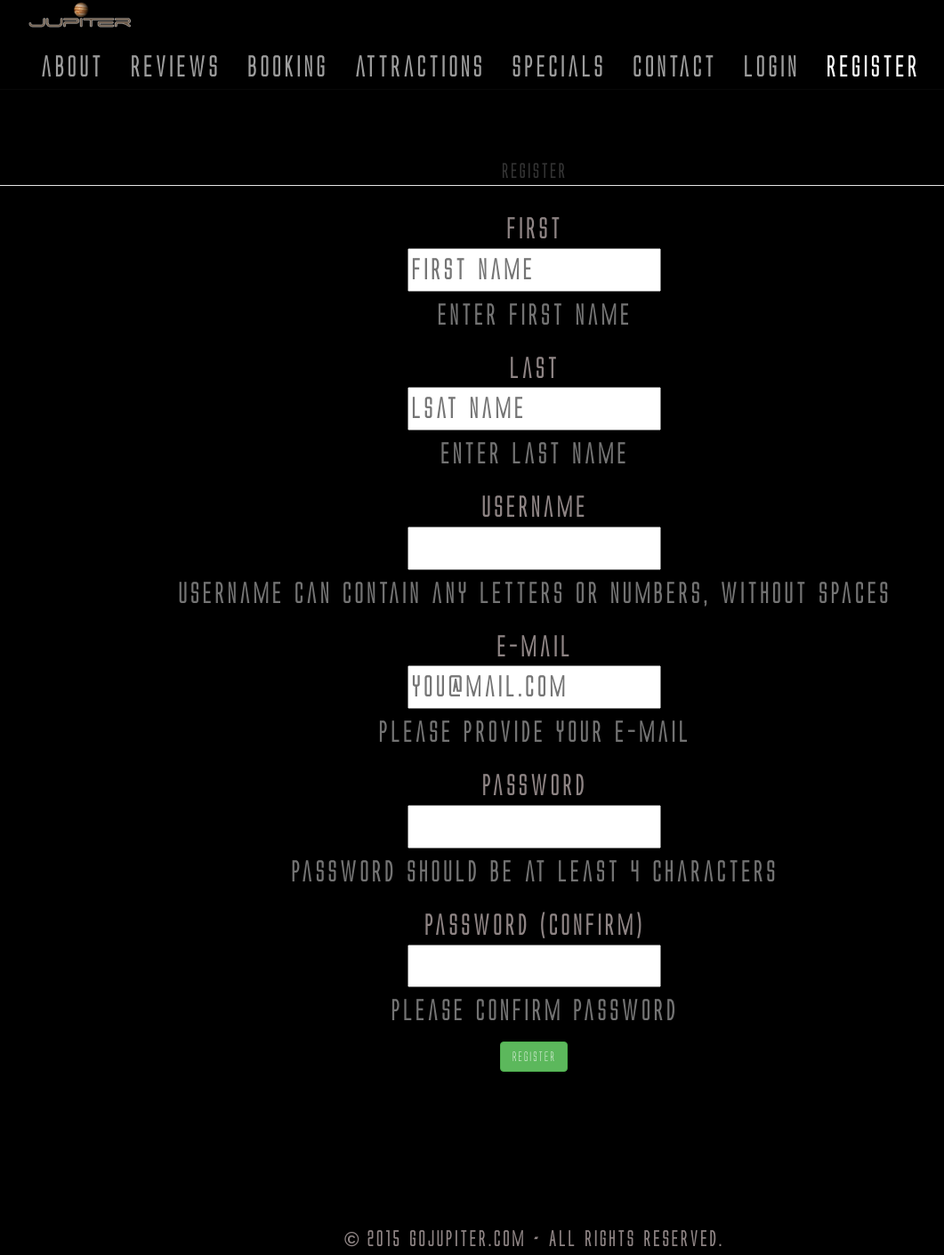
After one commit to dloc/Ingenuous-Engineers-, a PHP site: page /register.php in a window 1280 px wide. The commit adds this page. Shown: the whole page at 89% size, without its empty margins (40-1101 px from the left). Run offline with PHP 8.4, Linux system fonts and the light colour scheme.

Commit message:
new stuff - front end reg and login added plus header modified

```diff
--- a/Site Files/header.php
+++ b/Site Files/header.php
@@ -58,6 +58,11 @@
                     <li>
                         <a href="about.php" <?php if($currentPage == 'about.php') { echo 'id="here"'; } ?>>about</a>
                     </li>
+                     <li>
+                    <a href="reviews.php" <?php if($currentPage == 'reviews.php') { echo 'id="here"'; } ?>>reviews</a>
+                       </li> <li>
+                    <a href="booking.php" <?php if($currentPage == 'booking.php') { echo 'id="here"'; } ?>>booking</a>
+                       </li>
                     <li id="dropdown">
                         <a href="attractions.php" <?php if($currentPage == 'attractions.php' || $currentPage == 'beaches.php' || $currentPage == 'moons.php' || $currentPage == 'night-life.php' || $currentPage == 'stadium.php' || $currentPage == 'storm.php' || $currentPage == 'zoo.php') { echo 'id="here"'; } ?>>attractions</a>
                         <ul class="dropdown-menu">
@@ -84,13 +89,22 @@
                     <li>
                         <a href="specials.php" <?php if($currentPage == 'specials.php') { echo 'id="here"'; } ?>>specials</a>
                     </li>
-                    <li>
-                    <a href="reviews.php" <?php if($currentPage == 'reviews.php') { echo 'id="here"'; } ?>>reviews</a>
-                       </li>
+
                     <li>
                         <a href="contact.php" <?php if($currentPage == 'contact.php') { echo 'id="here"'; } ?>>contact</a>
                     </li>
+                    <li>
+                        <a href="login.php" <?php if($currentPage == 'login.php') { echo 'id="here"'; } ?>>login</a>
+                    </li>
+                    <li>
+                        <a href="register.php" <?php if($currentPage == 'register.php') { echo 'id="here"'; } ?>>register</a>
+                    </li>
+
+
                 </ul>
+
+
+
             </div>
             <!-- /.navbar-collapse -->
         </div>
--- /dev/null
+++ b/Site Files/register.php
@@ -0,0 +1,74 @@
+<?php include 'header.php'; ?>
+
+<!-- Include HTML here -->
+<div style="text-align: center; padding-top: 10%; padding-bottom: 10%;">
+    <form class="form-horizontal" action='' method="POST">
+  <fieldset>
+    <div id="legend">
+      <legend class="">Register</legend>
+    </div>
+
+      <div class="control-group">
+      <!-- name -->
+      <label class="control-label"  for="fname">First</label>
+      <div class="controls">
+        <input type="text" id="fname" name="fname" placeholder="first name" class="input-xlarge">
+        <p class="help-block">enter first name</p>
+      </div>
+    </div>
+
+      <div class="control-group">
+      <!-- lastname -->
+      <label class="control-label"  for="lname">Last</label>
+      <div class="controls">
+        <input type="text" id="lname" name="lname" placeholder="lsat name" class="input-xlarge">
+        <p class="help-block">enter last name</p>
+      </div>
+    </div>
+
+    <div class="control-group">
+      <!-- Username -->
+      <label class="control-label"  for="username">Username</label>
+      <div class="controls">
+        <input type="text" id="username" name="username" placeholder="" class="input-xlarge">
+        <p class="help-block">Username can contain any letters or numbers, without spaces</p>
+      </div>
+    </div>
+
+    <div class="control-group">
+      <!-- E-mail -->
+      <label class="control-label" for="email">E-mail</label>
+      <div class="controls">
+        <input type="text" id="email" name="email" placeholder="you@mail.com" class="input-xlarge">
+        <p class="help-block">Please provide your E-mail</p>
+      </div>
+    </div>
+
+    <div class="control-group">
+      <!-- Password-->
+      <label class="control-label" for="password">Password</label>
+      <div class="controls">
+        <input type="password" id="password" name="password" placeholder="" class="input-xlarge">
+        <p class="help-block">Password should be at least 4 characters</p>
+      </div>
+    </div>
+
+    <div class="control-group">
+      <!-- Password -->
+      <label class="control-label"  for="password_confirm">Password (Confirm)</label>
+      <div class="controls">
+        <input type="password" id="password_confirm" name="password_confirm" placeholder="" class="input-xlarge">
+        <p class="help-block">Please confirm password</p>
+      </div>
+    </div>
+
+    <div class="control-group">
+      <!-- Button -->
+      <div class="controls">
+        <button class="btn btn-success">Register</button>
+      </div>
+    </div>
+  </fieldset>
+</form></div>
+
+<?php include 'footer.php'; ?>
```
Also changed, not shown: Site Files/index.php (+16 -2 lines), Site Files/login.php (added, +13 -0 lines).
